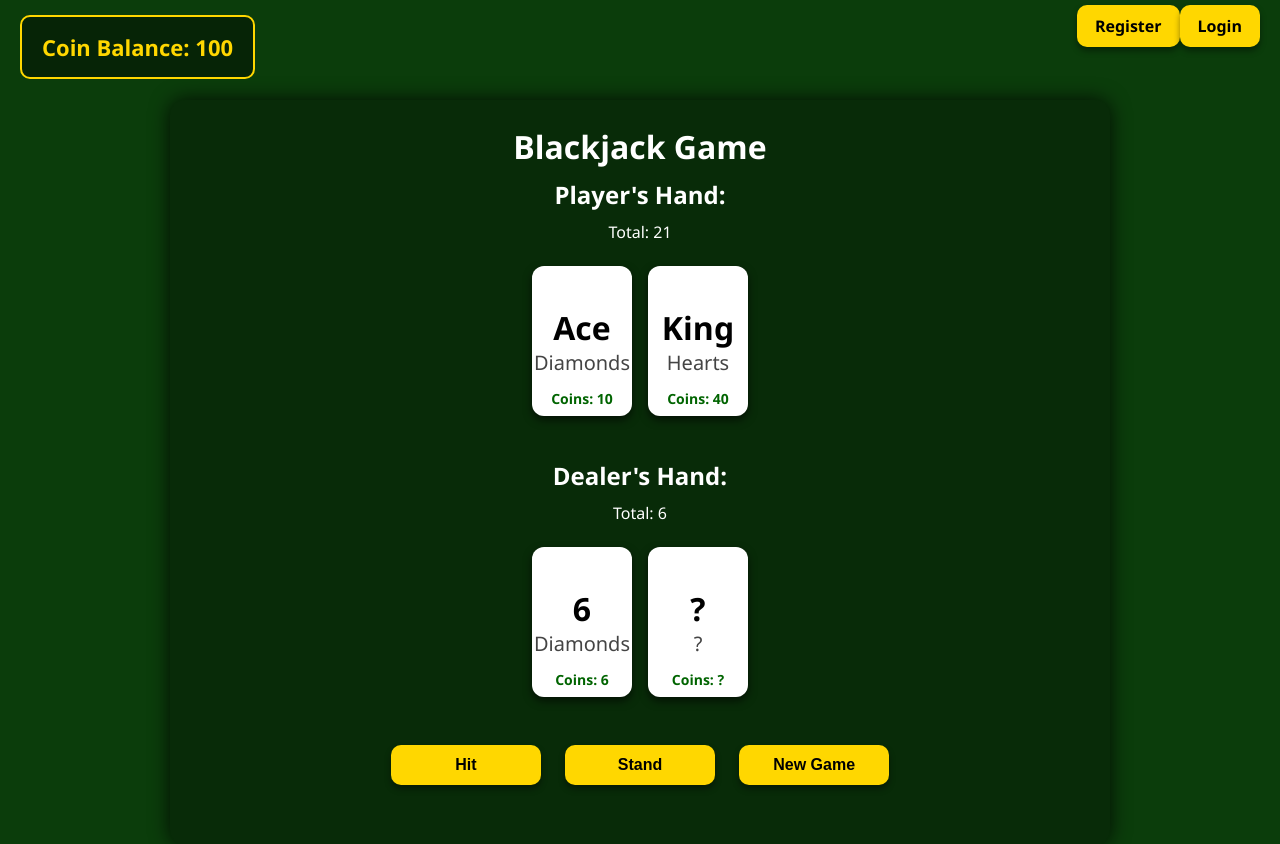
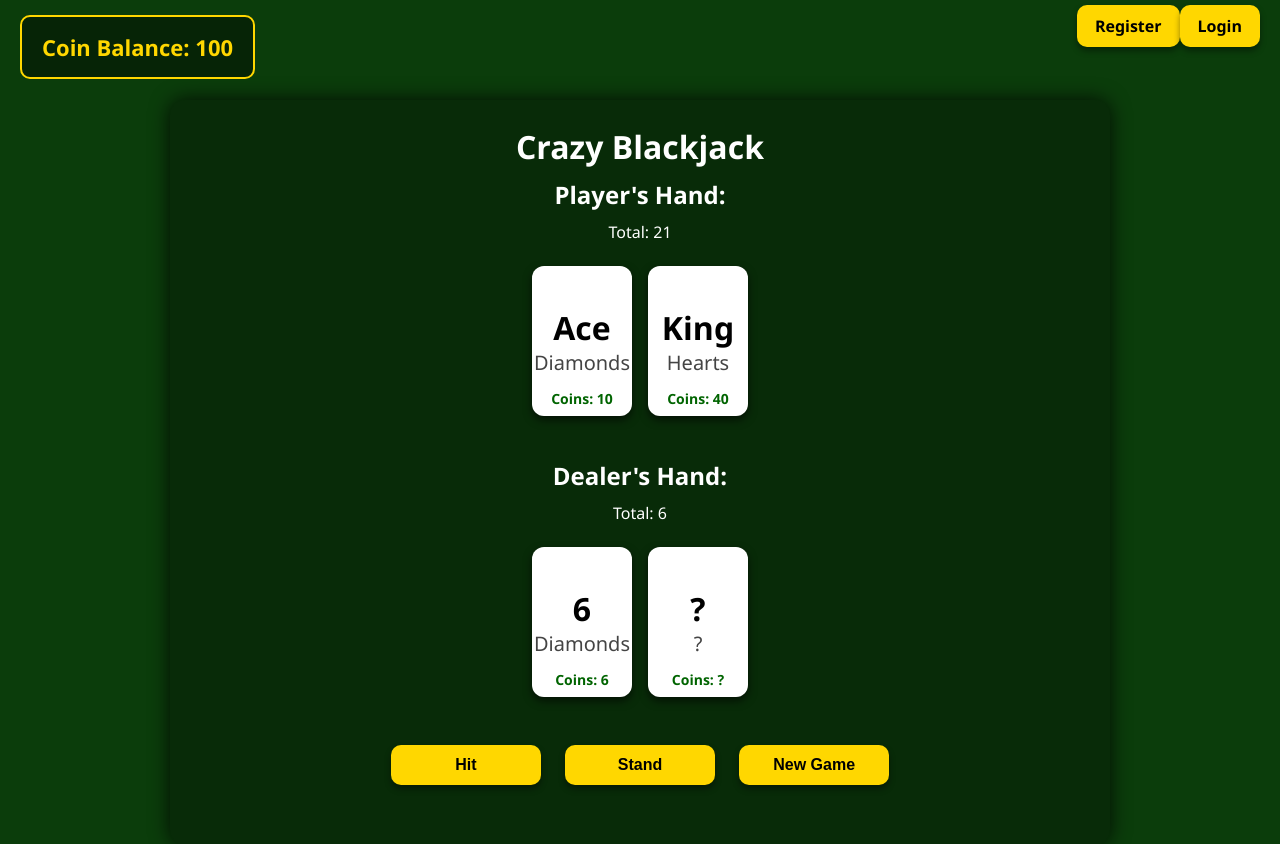
Before and after one commit to gragas0909/Cardgame, a PHP site: page / in a window 1280 px wide. Shown: the top 844 px of the page. Run offline with PHP 8.4, Linux system fonts and the light colour scheme.

Commit message:
visual updates

```diff
--- a/index.php
+++ b/index.php
@@ -15,7 +15,7 @@ session_start();
         <p id="coin-balance">Coin Balance: 0</p>
     </div>
     <div class="game-container">
-        <h1>Blackjack Game</h1>
+        <h1>Crazy Blackjack</h1>
         <div class="player-hand">
             <h2>Player's Hand:</h2>
             <p id="player-hand-value"></p>
```
